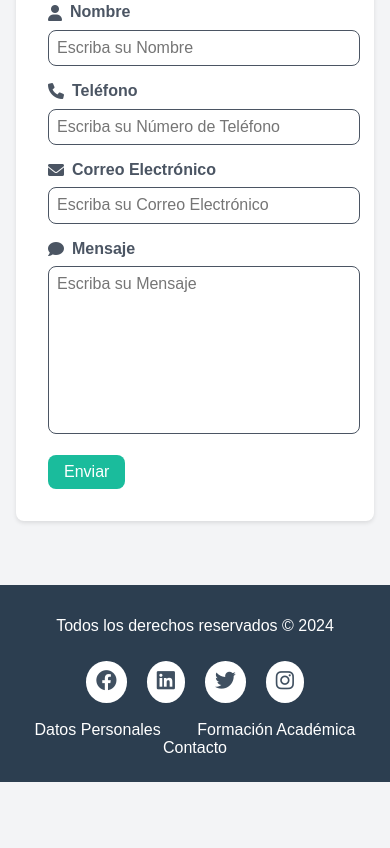
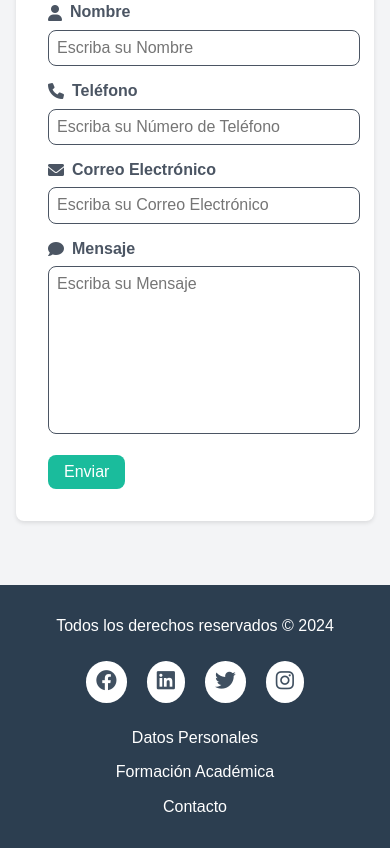
Before and after one commit to A-la-n/CV, a plain HTML site: page index.html in a window 390 px wide. Shown: the part 1894-2742 px from the top of the page. Before the commit the page ends 2676 px from the top, so only its background shows below. Drawn offline with Linux system fonts and the light colour scheme.

Commit message:
Update style.css

```diff
--- a/css/style.css
+++ b/css/style.css
@@ -215,7 +215,7 @@ footer {
 }
 
 @media (max-width: 390px) {
-    .navegacion a{
+    .navegacionfooter a{
         display: block;
      }
  }
```
